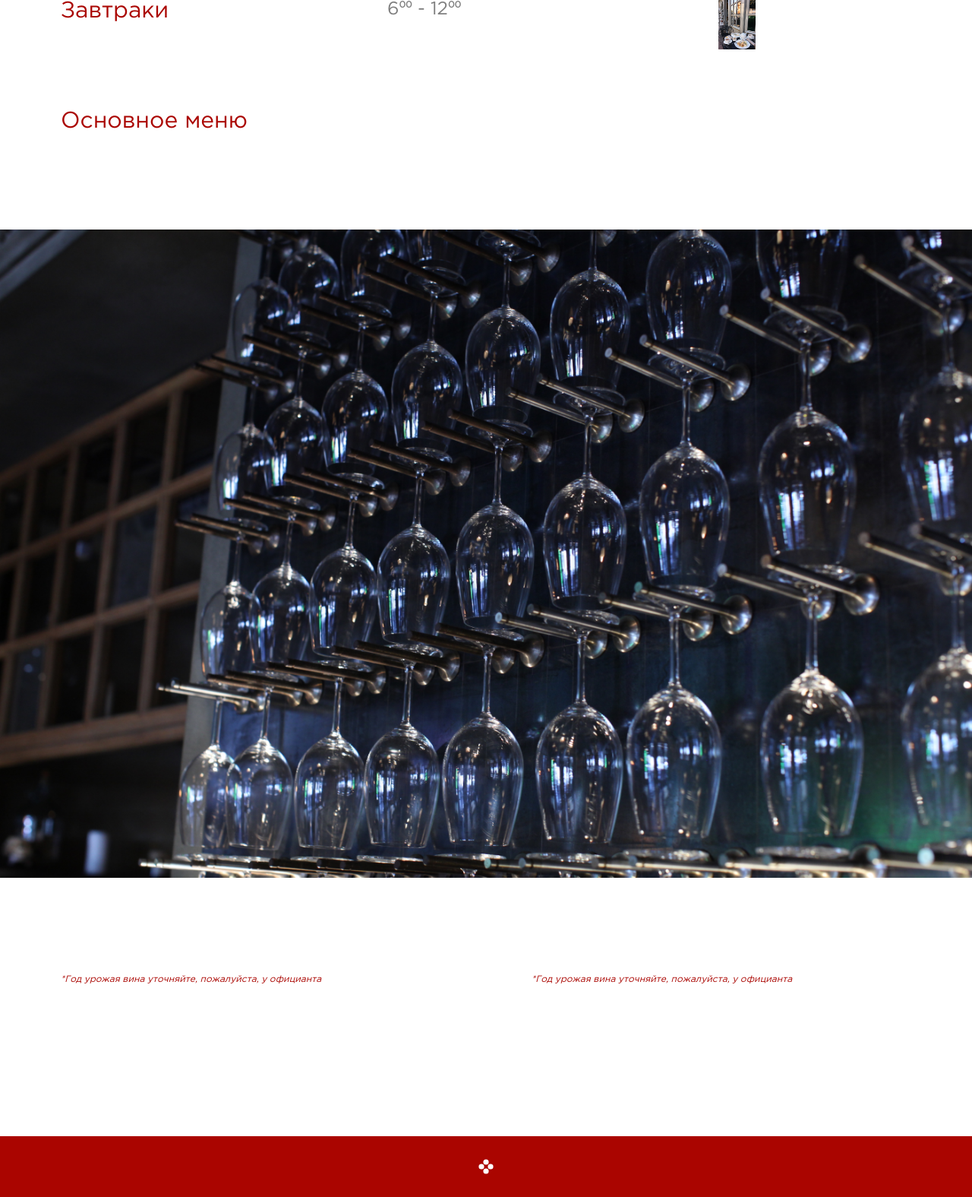
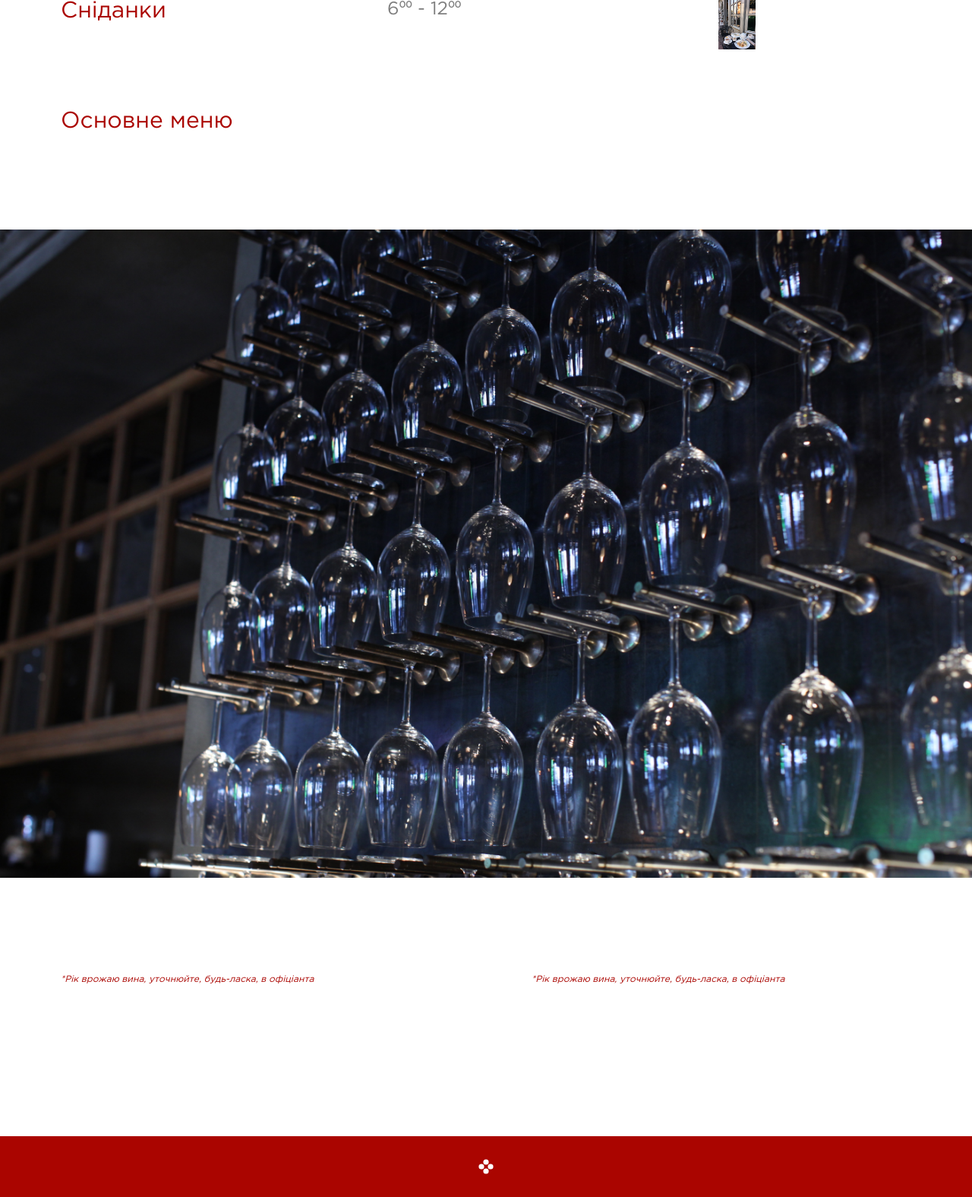
Before and after one commit to lemeshkoborys/underwonder-remastered, a Django app: page /menu/ in a window 1280 px wide. Shown: the part 198-1773 px from the top of the page at 76% size. Run offline with Django 3.2, Linux system fonts and the light colour scheme; data that the repository does not hold is empty.

Commit message:
Changed categories names from rus to ukr in menu-index.html

```diff
--- a/templates/menu/menu-index.html
+++ b/templates/menu/menu-index.html
@@ -32,7 +32,7 @@
 
   <div class="breakfast">
     <div class="container-cols-1">
-      <h3 class="breakfast-container-title">Завтраки</h3>
+      <h3 class="breakfast-container-title">Сніданки</h3>
       <span class="breakfast-container-hours">
         <span>6<sup>00</sup></span>
         <span>-</span>
@@ -48,7 +48,7 @@
   </div>
 
   <div class="main-menu">
-    <h3 class="container-title">Основное меню</h3>
+    <h3 class="container-title">Основне меню</h3>
     <div class="container-cols-2">
       {% for category in main_categories %}
         {% include 'menu/menu-main-section.html' %}
@@ -64,8 +64,8 @@
       {% endfor %}
     </div>
     <div class="container-cols-2 wine-year">
-      <p>*Год урожая вина уточняйте, пожалуйста, у официанта</p>
-      <p>*Год урожая вина уточняйте, пожалуйста, у официанта</p>
+      <p>*Рік врожаю вина, уточнюйте, будь-ласка, в офіціанта</p>
+      <p>*Рік врожаю вина, уточнюйте, будь-ласка, в офіціанта</p>
     </div>
   </div>
 
```
